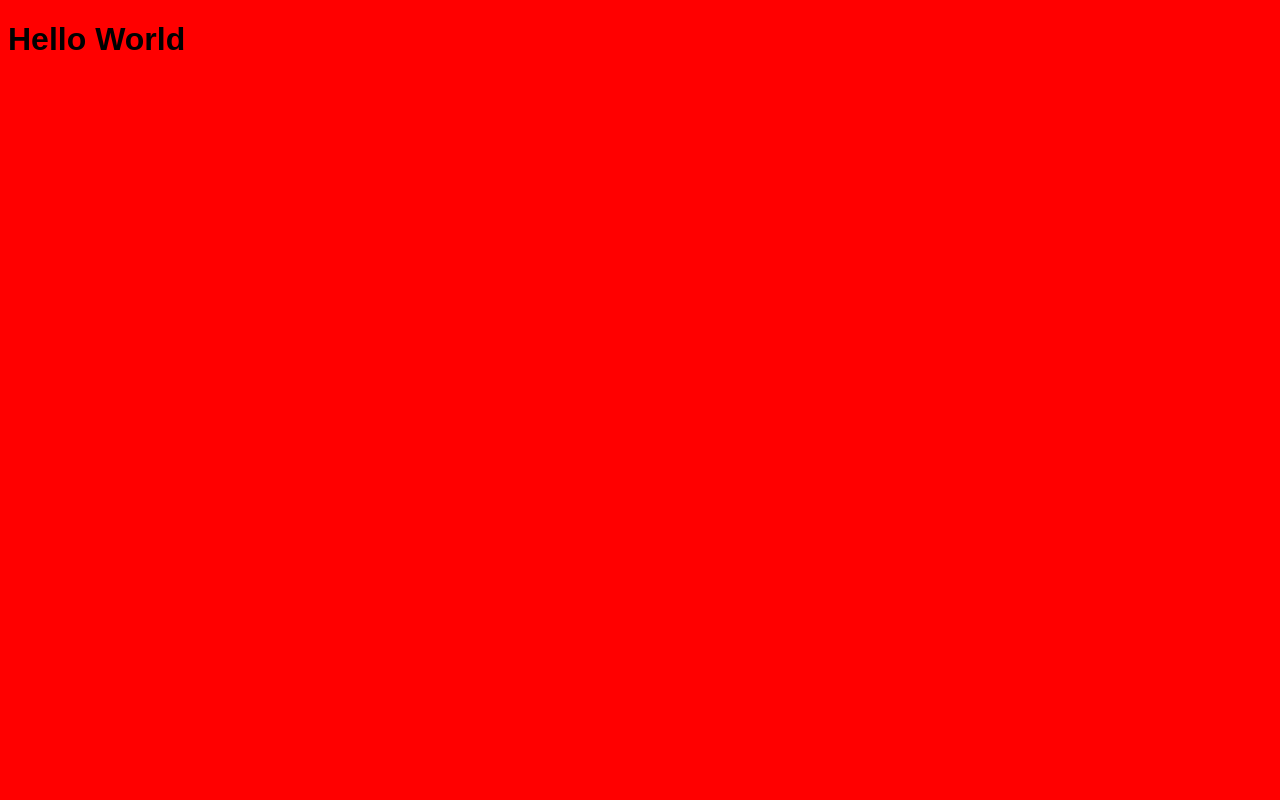
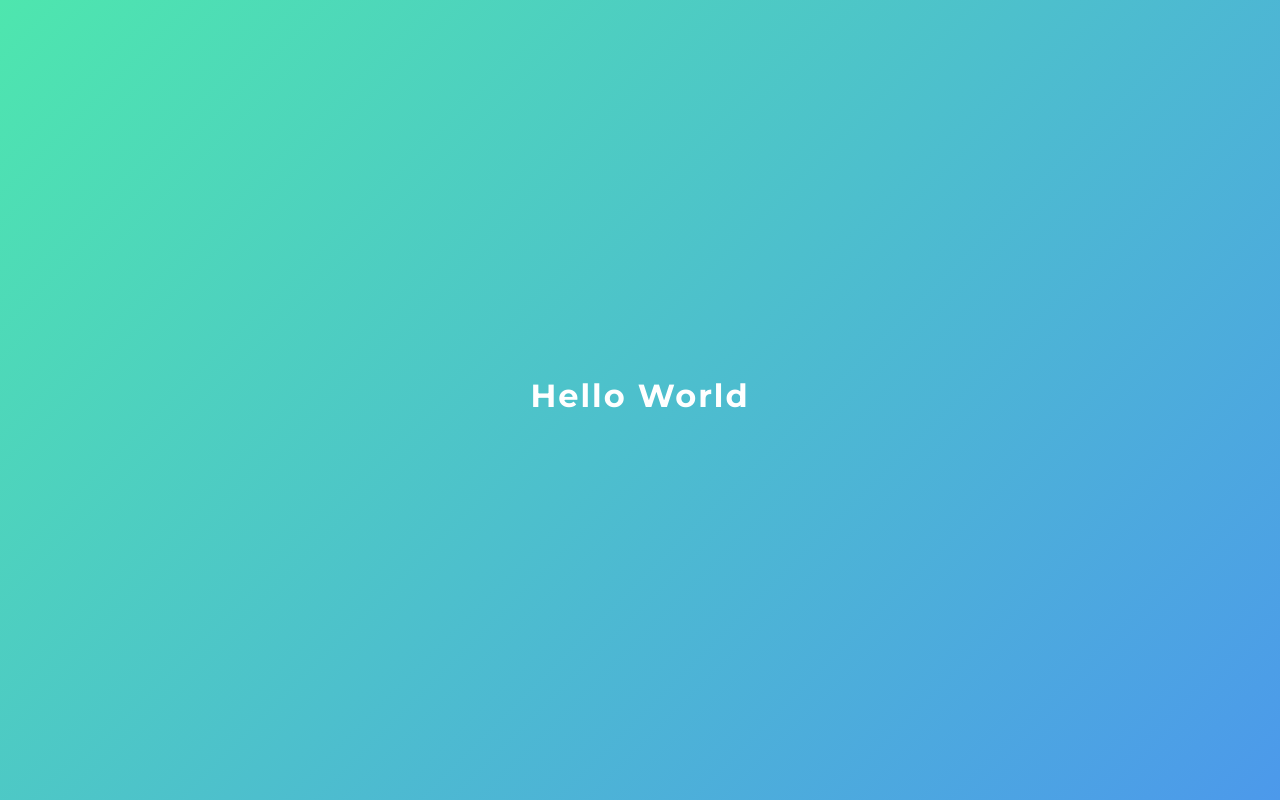
Before and after one commit to asarj/WebpackDemo, a website built with webpack: page index.html in a window 1280 px wide. Built offline with nearby package versions, Linux system fonts and the light colour scheme.

Commit message:
Started autoprefixing lesson

```diff
--- a/index.html
+++ b/index.html
@@ -3,6 +3,7 @@
 <head>
     <meta charset="utf-8">
     <title>Webpack</title>
+    <link href="https://fonts.googleapis.com/css?family=Montserrat:700" rel="stylesheet">
     <!-- <link rel="stylesheet" type="text/css" href="style.css"> -->
 </head>
 <body>
--- /dev/null
+++ b/postcss.config.js
@@ -0,0 +1,7 @@
+module.exports = {
+  plugins: [
+    require("autoprefixer")({
+
+    })
+  ]
+}
--- a/style.scss
+++ b/style.scss
@@ -1,6 +1,18 @@
-body{
-  background: red;
-  h1{
-    font-family:sans-serif;
-  }
+body {
+	display: flex;
+	align-items: center;
+	justify-content: center;
+	text-align: center;
+	background: linear-gradient(135deg, rgba(78,230,174,1) 0%, rgba(76,153,235,1) 100%);
+	margin: 0;
+	overflow: hidden;
+	background-repeat: no-repeat;
+	height: 100vh;
 }
+
+h1 {
+	font-family: 'Montserrat', sans-serif;
+	color: white;
+	letter-spacing: 2px;
+	margin-bottom: 30px;
+}
--- a/webpack.config.js
+++ b/webpack.config.js
@@ -41,20 +41,25 @@ module.exports = {
                 test: /.less$/,
                 loader: ['style-loader', 'css-loader?url=false', 'less-loader'],
             },
+
+            {
+                test: /\.css$/,
+                loader: ['style-loader', 'css-loader?url=false']
+            },
+            {
+                test: /\.scss$/,
+                loader: ['postcss-loader', 'css-loader?url=false', 'postcss-loader'],
+            },
             {
                 test: /\.scss$/,
                 loader: ['style-loader', 'css-loader?url=false', 'sass-loader'],
             },
-            // IMPROVEMENT: used updated docs to implement extract text with the mini-css-extract-plugin
             {
-                test: /\.scss@/,
-                use: [
-                    ExtractTextPlugin.loader, "css-loader", "sass-loader",
-                ]
-            },
-            {
-                test: /\.css$/,
-                loader: ['style-loader', 'css-loader?url=false']
+              test: /\.scss@/,
+              // IMPROVEMENT: used updated docs to implement extract text with the mini-css-extract-plugin
+              use: [
+                  ExtractTextPlugin.loader, "css-loader", "postcss-loader", "sass-loader",
+              ]
             }
         ]
     },
```
Also changed, not shown: package.json (+6 -2 lines), 1 other file.
